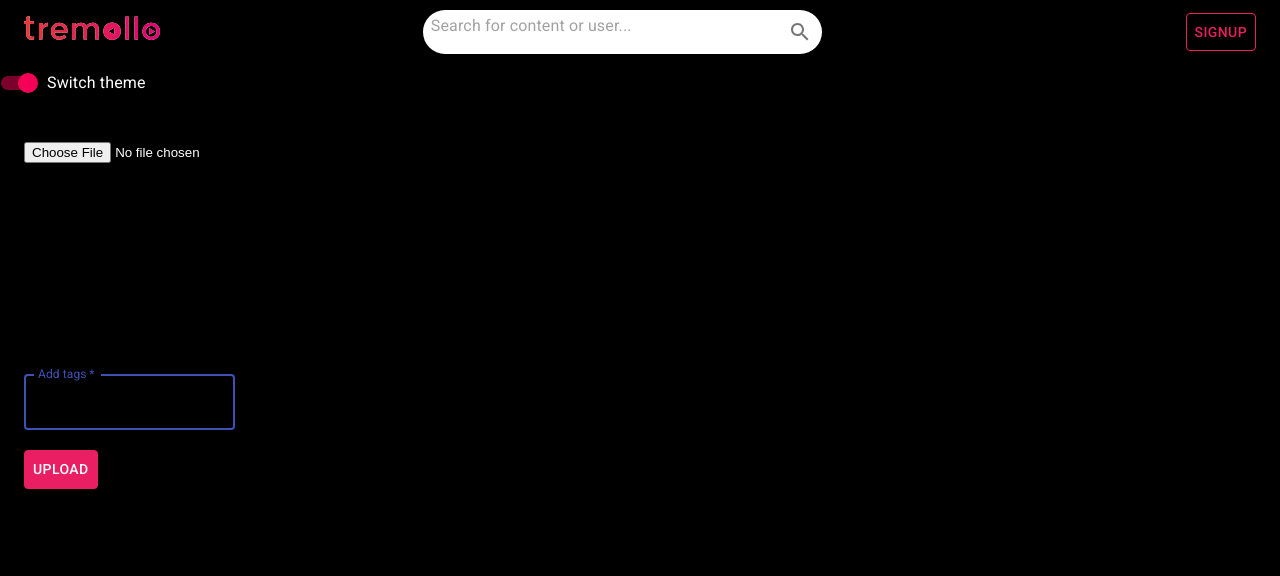
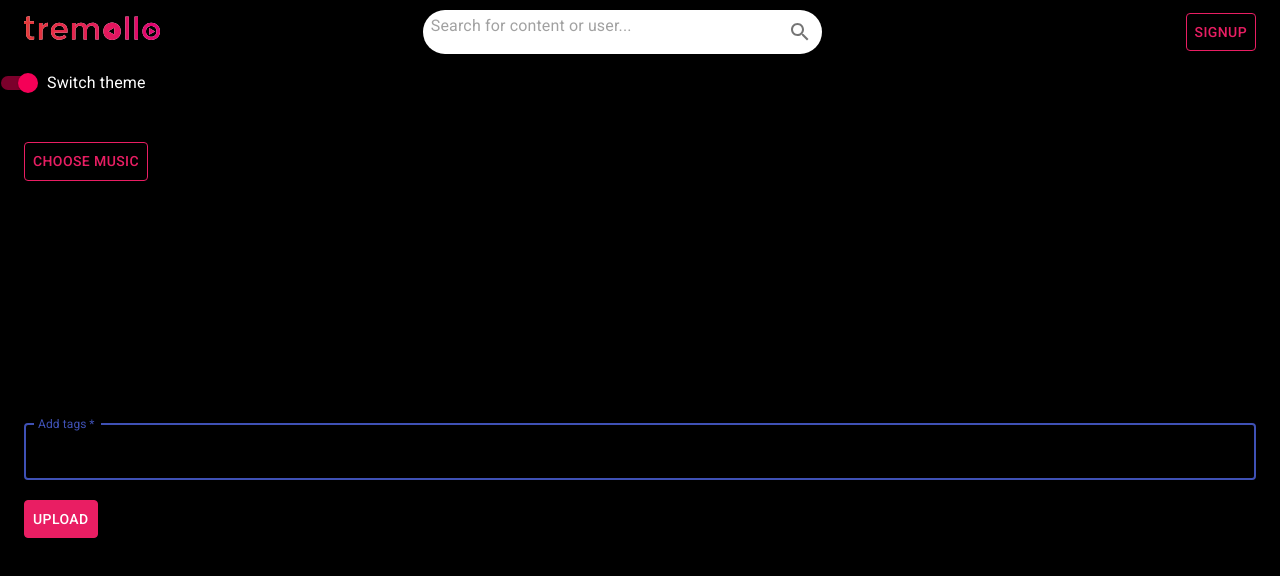
Before and after one commit to saaketc/Tremollo, a React (Create React App) app: page /myMusic/upload in a window 1280 px wide. Shown: the top 576 px of the page. Built offline with nearby package versions, Linux system fonts and the light colour scheme.

Commit message:
upload music ui changes

```diff
--- a/src/components/upload/uploadMusic.js
+++ b/src/components/upload/uploadMusic.js
@@ -7,12 +7,15 @@ import dataService from "../../services/dataServices";
 import { storageURL } from "../../config/storage";
 import colors from "../../config/colors";
 import TextForm from "../common/textForm";
-import { buttonStyleClose } from "../../config/buttonStyle";
+import { buttonStyleClose, buttonStyleOpen } from "../../config/buttonStyle";
 import darkTheme from "../../config/themes/dark";
+import MediaCard from "../common/mediaCard";
+import ReactLoading from "react-loading";
 
 const UploadMusic = ({ user }) => {
   const [fileData, setFileData] = React.useState({});
   const [thumbnail, setThumbnail] = React.useState("");
+  const [uploading, setUploading] = React.useState('');
 
   const formik = useFormik({
     initialValues: {
@@ -32,8 +35,8 @@ const UploadMusic = ({ user }) => {
           "content/upload/data",
           toSend
         );
-          console.log(data.body);
-          toast.success('Yaayy! Successfully uploaded.')
+        console.log(data.body);
+        toast.success("Yaayy! Successfully uploaded.");
       } catch (e) {
         console.log(e.message);
         toast.error("Oops! Something went wrong.");
@@ -44,6 +47,8 @@ const UploadMusic = ({ user }) => {
 
   const handleChange = async ({ currentTarget }) => {
     try {
+      setUploading('pending');
+
       let formData = new FormData();
       formData.append("file", currentTarget.files[0]);
       const { data } = await dataService.putData(
@@ -53,47 +58,63 @@ const UploadMusic = ({ user }) => {
       );
       console.log(data.body);
       setFileData(data.body);
+      setUploading('done');
     } catch (e) {
       toast.error("Something went wrong while uploading...");
       console.log(e.message);
     }
   };
-  const handlePickThumbnail = (thumbnail) => {
+  const handlePickThumbnail = (thumbnail, index) => {
+
     return setThumbnail(thumbnail);
   };
 
   return (
-    <Container  style={{
-      color: 'white'
-    }}>
-      <form style={{
-        color: darkTheme.textColor
-      }}>
-        <input type="file" name="file" onChange={handleChange} />
+    <Container>
+      <form>
+        <Button style={buttonStyleOpen}><label for='upload'>Choose Music</label></Button>
+        <input id='upload' type="file" name="file" onChange={handleChange} style={{display: 'none'}}/>
       </form>
-      {Object.keys(fileData).length > 0 &&
-        fileData.fileThumbnails.split(",").map((t) => (
-          <Button onClick={() => handlePickThumbnail(t)}>
-            <img
-              src={storageURL + t}
-              alt="thumbnail"
-              width="100%"
-              height="100"
-              style={{
-                border: `5 px solid ${colors.primary}`,
-                borderRadius: "50%",
-              }}
-            />
-          </Button>
-        ))}
-          <br/>
-          <br/>
+      <br/>
+      <br />
+      {
+          Object.keys(fileData).length > 0 &&
+          <Typography variant='h4'>
+          Pick a thumbnail for your music video
+          </Typography>
+        }
+      <Grid container spacing={6}>
+
+        <br/>
+        <br/>
+        {
+          uploading === 'pending' ? <ReactLoading type='bars' color={colors.primary} height={150} width={150} /> :  (
+          <>
+            {Object.keys(fileData).length > 0 &&
+
+              fileData.fileThumbnails.split(",").map((t, index) => (
+                <Grid item xs={12} md={3} lg={3}>
+                  <MediaCard
+                    data={{thumbnail: t, index}}
+                    image={storageURL + t}
+                    onClick={handlePickThumbnail}
+                    imageTitle="Thumbnail"
+                  />
+                </Grid>
+              ))}
+              </>
+          )
+       }
+      </Grid>
+      <br />
+      <br />
       <form onSubmit={formik.handleSubmit} autoComplete="off">
         <TextForm
           label="Title of the content"
           type="text"
           name="title"
           required={true}
+          fullWidth
           value={formik.values.title}
           onChange={formik.handleChange}
         />
@@ -105,6 +126,7 @@ const UploadMusic = ({ user }) => {
           multiline={true}
           rows="2"
           required={true}
+          fullWidth
           value={formik.values.caption}
           onChange={formik.handleChange}
         />
@@ -116,12 +138,13 @@ const UploadMusic = ({ user }) => {
           name="tags"
           placeholder="Add comma separated tags for your content"
           required={true}
+          fullWidth
           value={formik.values.tags}
           onChange={formik.handleChange}
         />
         <br />
 
-        <Button style={ buttonStyleClose } type="submit">
+        <Button style={buttonStyleClose} type="submit">
           Upload
         </Button>
       </form>
```
